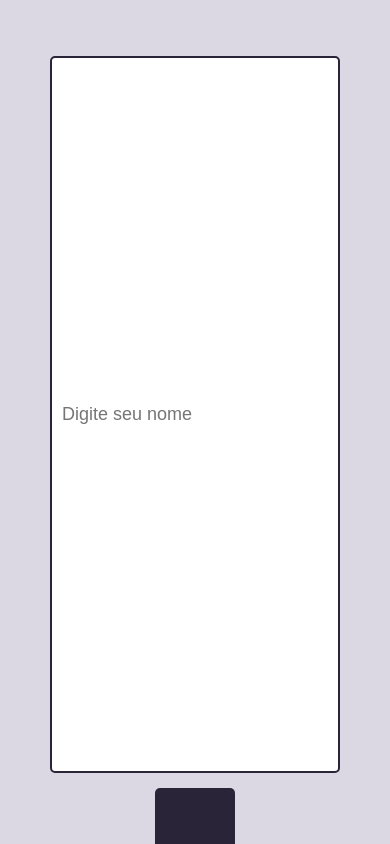
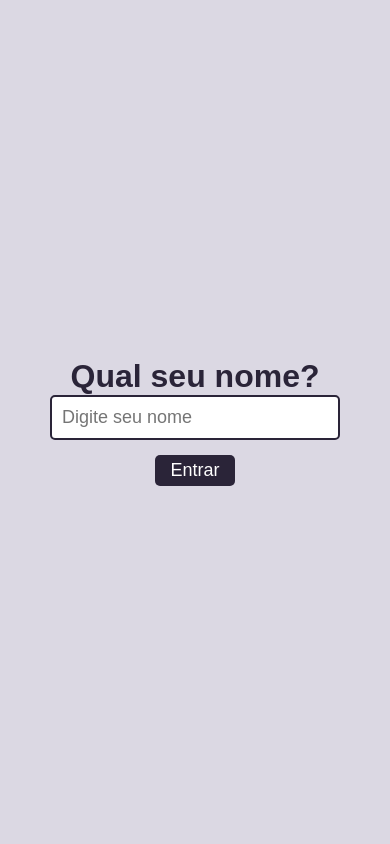
Before and after one commit to robertovieira/node-chat, a website: page public/index.html in a window 390 px wide. Drawn offline with Linux system fonts and the light colour scheme; no server answers.

Commit message:
Changes to mobile

```diff
--- a/public/style.css
+++ b/public/style.css
@@ -3,7 +3,6 @@
     margin: 0;
     padding: 0;
     box-sizing: border-box;
-    min-height: 85vh;
 }
 
 body {
```
